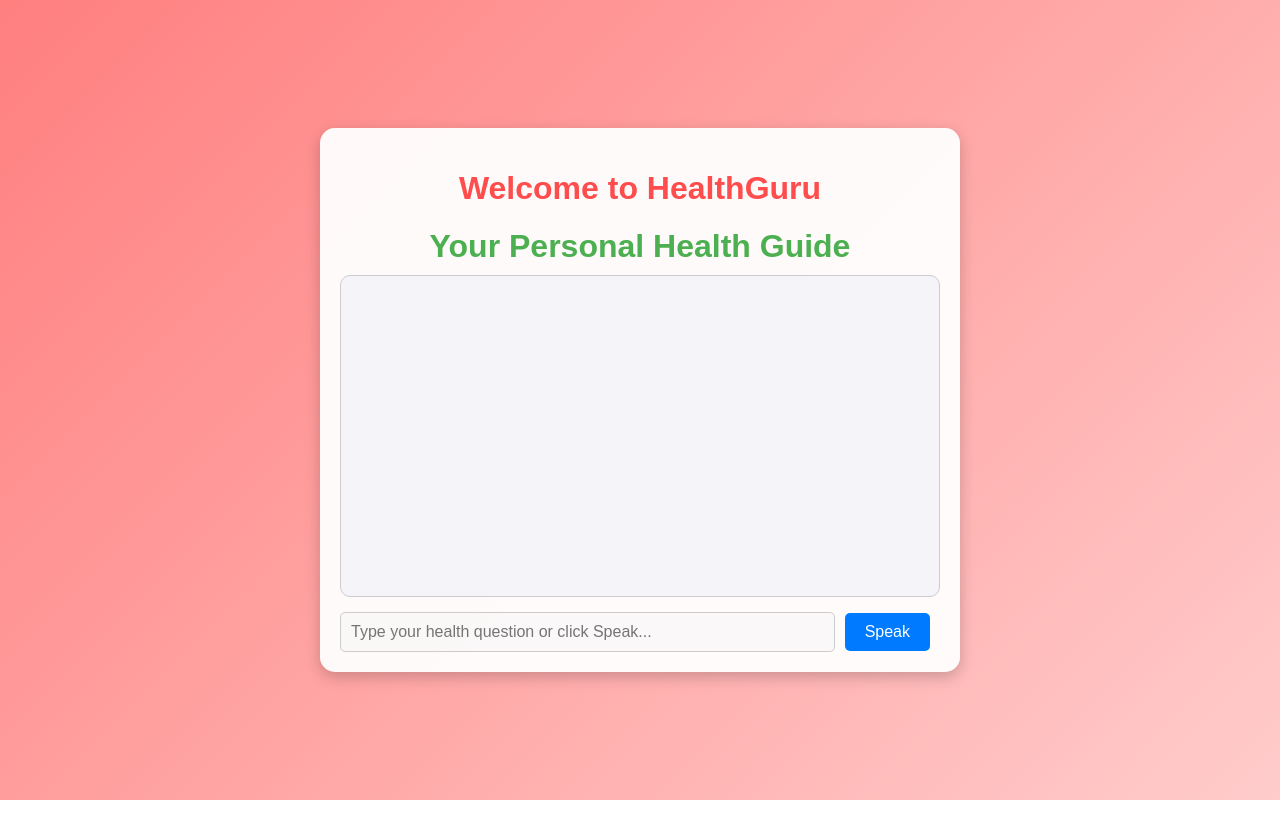
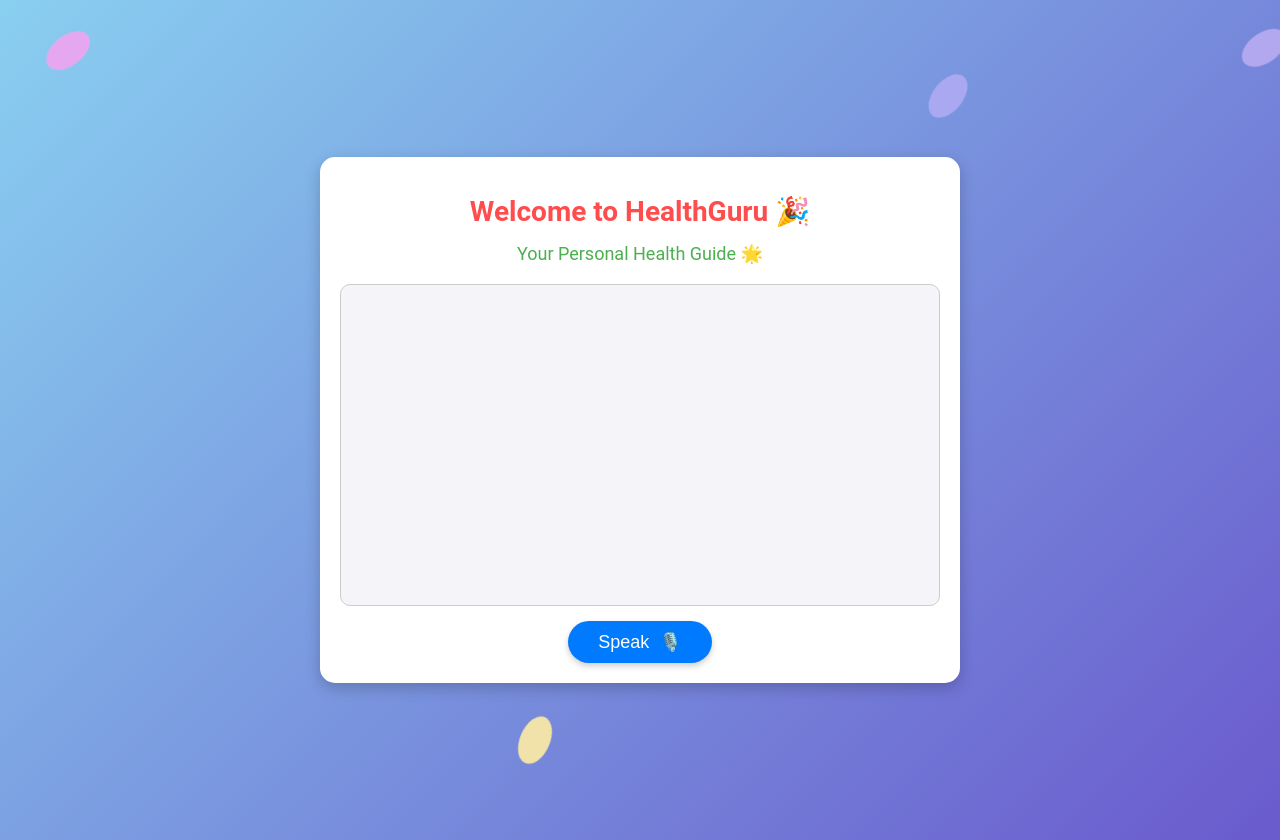
Before and after one commit to muhammadhassanali1/aibot, a React (Create React App) app: page / in a window 1280 px wide. Before the commit the page ends 800 px from the top, so only its background shows below. Built offline with nearby package versions, Linux system fonts and the light colour scheme.

Commit message:
Update App.js

```diff
--- a/src/App.js
+++ b/src/App.js
@@ -2,7 +2,6 @@ import React, { useState, useEffect } from "react";
 
 function App() {
   const [messages, setMessages] = useState([]); // Conversation messages
-  const [input, setInput] = useState(""); // User input
   const [responses, setResponses] = useState([]); // Bot responses
   const [isListening, setIsListening] = useState(false); // Tracks listening state
 
@@ -22,7 +21,7 @@ function App() {
   // Get a response for the user's input
   const getResponse = (message) => {
     if (!responses || responses.length === 0) {
-      return "Sorry, I couldn't load my knowledge base. Please try again later.";
+      return "⚠️ Sorry, I couldn't load my knowledge base. Please try again later.";
     }
     const lowerMessage = message.toLowerCase();
     const match = responses.find((item) =>
@@ -30,7 +29,7 @@ function App() {
     );
     return match
       ? match.response
-      : "I'm not sure how to respond to that. Can you ask me something else?";
+      : "🤔 I'm not sure how to respond to that. Can you ask me something else?";
   };
 
   // Speak the bot's response
@@ -47,7 +46,7 @@ function App() {
     setMessages((prevMessages) => [...prevMessages, userMessage]);
 
     const response = getResponse(message);
-    const botMessage = { sender: "HealthGuru", text: response };
+    const botMessage = { sender: "HealthGuru 🤖", text: response };
 
     setTimeout(() => {
       setMessages((prevMessages) => [...prevMessages, botMessage]);
@@ -67,7 +66,6 @@ function App() {
 
     recognition.onresult = (event) => {
       const transcript = event.results[0][0].transcript;
-      setInput(transcript); // Populate the input with the recognized speech
       handleSendMessage(transcript); // Automatically send the message
       setIsListening(false);
     };
@@ -87,22 +85,40 @@ function App() {
   return (
     <div
       style={{
-        fontFamily: "Arial, sans-serif",
+        fontFamily: "'Roboto', sans-serif",
         height: "100vh",
         display: "flex",
         flexDirection: "column",
         justifyContent: "center",
         alignItems: "center",
         position: "relative",
-        background: "linear-gradient(135deg, #ff7f7f, #ffcccb)",
+        background: "linear-gradient(135deg, #89cff0, #6a5acd)",
         color: "#ffffff",
+        padding: "20px",
         overflow: "hidden",
       }}
     >
+      {/* Balloons */}
+      {[...Array(10)].map((_, i) => (
+        <div
+          key={i}
+          style={{
+            position: "absolute",
+            width: "30px",
+            height: "50px",
+            background: `hsl(${Math.random() * 360}, 70%, 80%)`,
+            borderRadius: "50% 50% 50% 50%",
+            left: `${Math.random() * 100}%`,
+            bottom: `-${Math.random() * 20}px`,
+            animation: `fly ${Math.random() * 5 + 5}s linear infinite`,
+          }}
+        />
+      ))}
+
       {/* Chat Container */}
       <div
         style={{
-          background: "rgba(255, 255, 255, 0.95)",
+          background: "#ffffff",
           color: "#333",
           width: "100%",
           maxWidth: "600px",
@@ -112,18 +128,28 @@ function App() {
         }}
       >
         {/* Welcome Header */}
-        <h1 style={{ textAlign: "center", marginBottom: "10px", color: "#ff4c4c" }}>
-          Welcome to HealthGuru
-        </h1>
         <h1
           style={{
             textAlign: "center",
             marginBottom: "10px",
-            color: "#4caf50",
+            fontSize: "28px",
+            color: "#ff4c4c",
+            fontWeight: "bold",
           }}
         >
-          Your Personal Health Guide
+          Welcome to HealthGuru 🎉
         </h1>
+        <h2
+          style={{
+            textAlign: "center",
+            marginBottom: "20px",
+            fontSize: "18px",
+            color: "#4caf50",
+            fontWeight: "normal",
+          }}
+        >
+          Your Personal Health Guide 🌟
+        </h2>
 
         {/* Chat Window */}
         <div
@@ -141,10 +167,11 @@ function App() {
             <p
               key={idx}
               style={{
-                textAlign: msg.sender === "HealthGuru" ? "left" : "right",
-                color: msg.sender === "HealthGuru" ? "#4caf50" : "#333",
-                fontStyle: msg.sender === "HealthGuru" ? "italic" : "normal",
+                textAlign: msg.sender === "HealthGuru 🤖" ? "left" : "right",
+                color: msg.sender === "HealthGuru 🤖" ? "#4caf50" : "#333",
+                fontStyle: msg.sender === "HealthGuru 🤖" ? "italic" : "normal",
                 fontWeight: "bold",
+                margin: "5px 0",
               }}
             >
               <strong>{msg.sender}: </strong>
@@ -153,40 +180,46 @@ function App() {
           ))}
         </div>
 
-        {/* Input and Speak Button */}
-        <div style={{ display: "flex", alignItems: "center" }}>
-          <input
-            type="text"
-            value={input}
-            onChange={(e) => setInput(e.target.value)}
-            style={{
-              flex: "1",
-              padding: "10px",
-              border: "1px solid #ccc",
-              borderRadius: "5px",
-              marginRight: "10px",
-              fontSize: "16px",
-            }}
-            placeholder="Type your health question or click Speak..."
-            disabled
-          />
+        {/* Speak Button */}
+        <div style={{ display: "flex", justifyContent: "center" }}>
           <button
             onClick={startListening}
             style={{
               background: isListening ? "#ffcc00" : "#007bff",
               color: "#ffffff",
               border: "none",
-              padding: "10px 20px",
-              borderRadius: "5px",
-              fontSize: "16px",
+              padding: "10px 30px",
+              borderRadius: "50px",
+              fontSize: "18px",
               cursor: "pointer",
-              marginRight: "10px",
+              display: "flex",
+              alignItems: "center",
+              justifyContent: "center",
+              gap: "10px",
+              boxShadow: "0 3px 6px rgba(0, 0, 0, 0.2)",
             }}
           >
             {isListening ? "Listening..." : "Speak"}
+            <span role="img" aria-label="microphone">
+              🎙️
+            </span>
           </button>
         </div>
       </div>
+
+      {/* Balloon Animation Keyframes */}
+      <style>
+        {`
+        @keyframes fly {
+          0% {
+            transform: translateY(0) rotate(0deg);
+          }
+          100% {
+            transform: translateY(-150vh) rotate(360deg);
+          }
+        }
+        `}
+      </style>
     </div>
   );
 }
```
